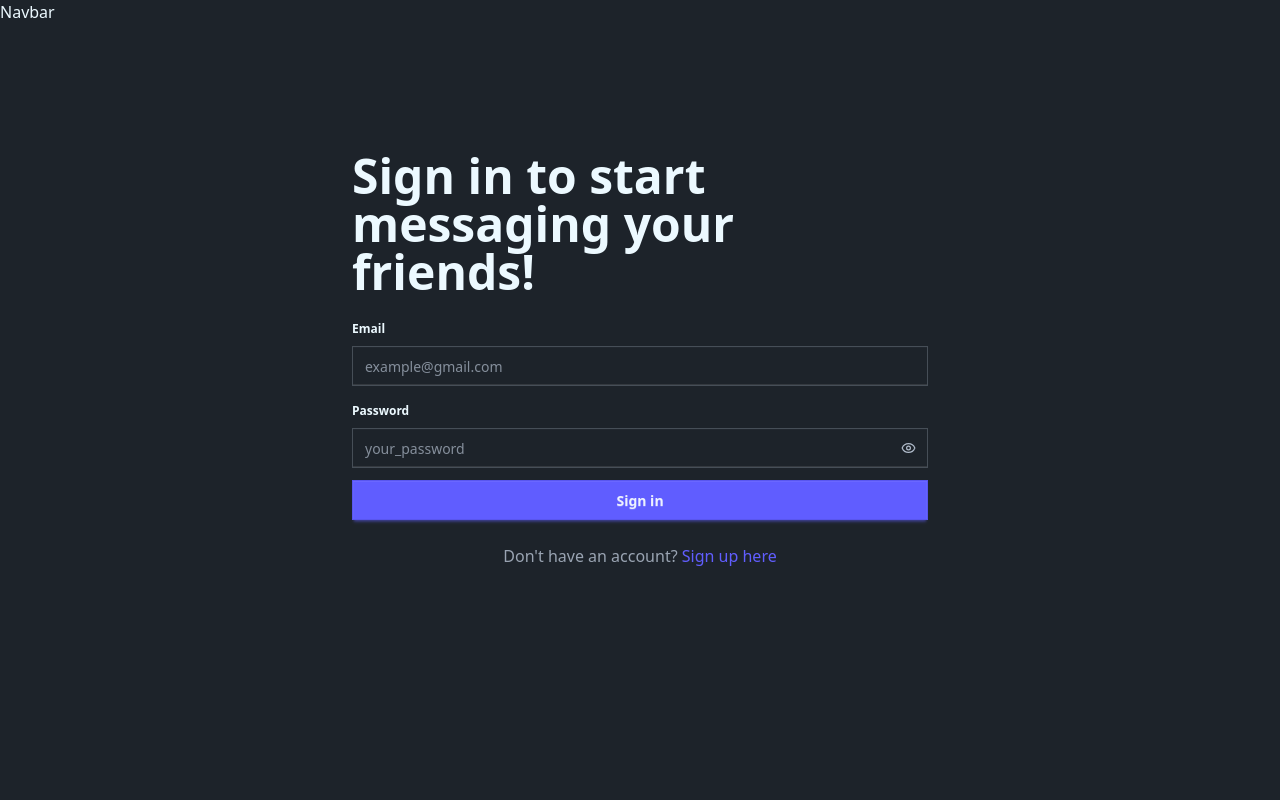
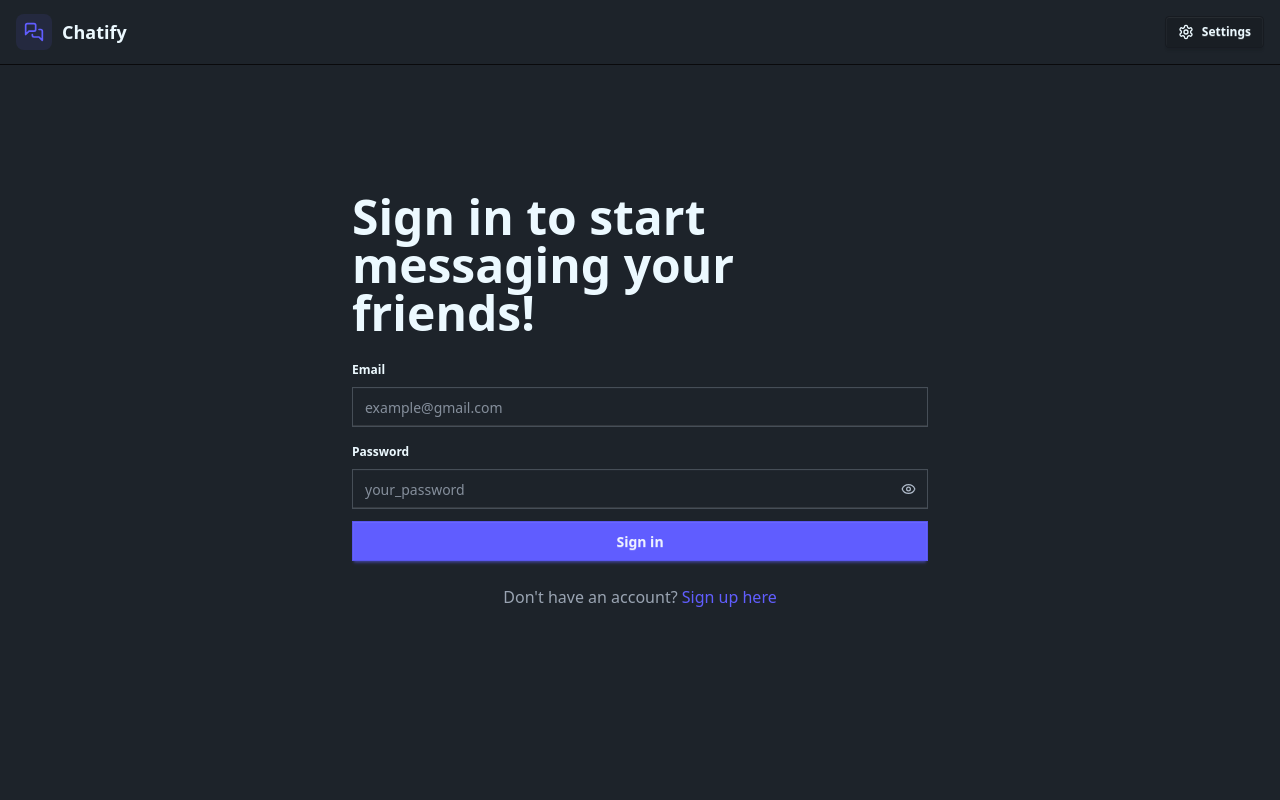
Before and after one commit to 1prabess/fullstack-chat-app, a React (Vite) app in the folder frontend/: page /login in a window 1280 px wide. Shown: the top 800 px of the page. Built offline with nearby package versions, Linux system fonts and the light colour scheme; no server answers.

Commit message:
Update Navbar.jsx

```diff
--- a/frontend/src/components/Navbar.jsx
+++ b/frontend/src/components/Navbar.jsx
@@ -1,7 +1,55 @@
-import React from "react";
+import { Link } from "react-router-dom";
+import { useAuthStore } from "../store/useAuthStore";
+import { LogOut, MessagesSquare, Settings, User } from "lucide-react";
 
 const Navbar = () => {
-  return <div>Navbar</div>;
+  const { logout, authUser } = useAuthStore();
+
+  return (
+    <header className=" border-b border-b-neutral  w-full ">
+      <div className="max-w-[80rem] mx-auto px-4 h-16">
+        <div className="flex items-center justify-between h-full">
+          <div className="flex items-center gap-8">
+            <Link
+              to="/"
+              className="flex items-center gap-2.5 hover:opacity-80 transition-all"
+            >
+              <div className="size-9 rounded-lg bg-primary/10 flex items-center justify-center">
+                <MessagesSquare className="w-5 h-5 text-primary" />
+              </div>
+              <h1 className="text-lg font-bold">Chatify</h1>
+            </Link>
+          </div>
+
+          <div className="flex items-center gap-2">
+            <Link
+              to={"/settings"}
+              className={`
+              btn btn-sm gap-2 transition-colors
+
+              `}
+            >
+              <Settings className="w-4 h-4" />
+              <span className="hidden sm:inline">Settings</span>
+            </Link>
+
+            {authUser && (
+              <>
+                <Link to={"/profile"} className={`btn btn-sm gap-2`}>
+                  <User className="size-5" />
+                  <span className="hidden sm:inline">Profile</span>
+                </Link>
+
+                <button className="flex gap-2 items-center" onClick={logout}>
+                  <LogOut className="size-5" />
+                  <span className="hidden sm:inline">Logout</span>
+                </button>
+              </>
+            )}
+          </div>
+        </div>
+      </div>
+    </header>
+  );
 };
-
 export default Navbar;
```
